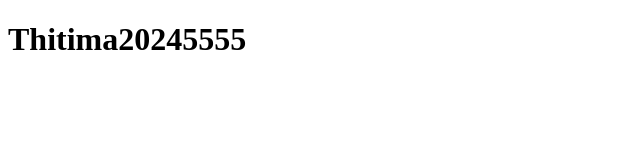
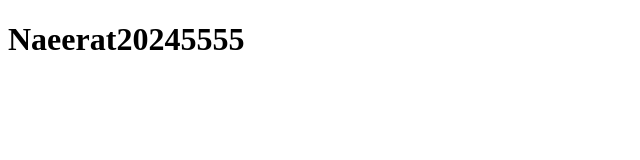
Before and after one commit to naeeratbunmak/teat101, a plain HTML site: page index.html in a window 1280 px wide. Shown: the full height of the page, 0-640 px from the left. Drawn offline with Linux system fonts and the light colour scheme.

Commit message:
Update index.html

```diff
--- a/index.html
+++ b/index.html
@@ -6,6 +6,6 @@
     <title>Document</title>
 </head>
 <body>
-    <h1>Thitima20245555</h1>
+    <h1>Naeerat20245555</h1>
 </body>
 </html>
```
